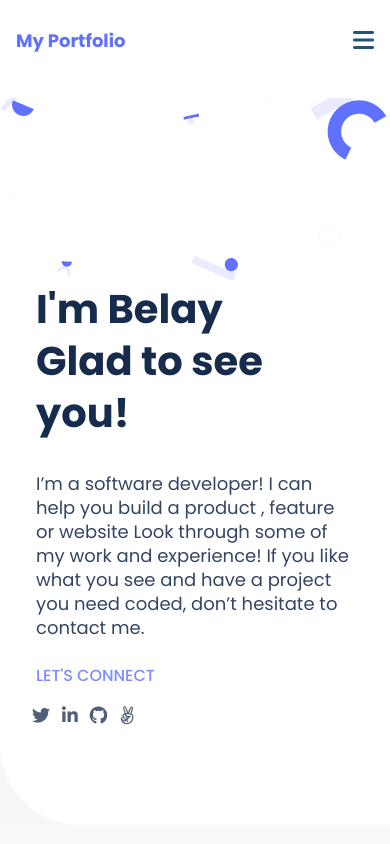
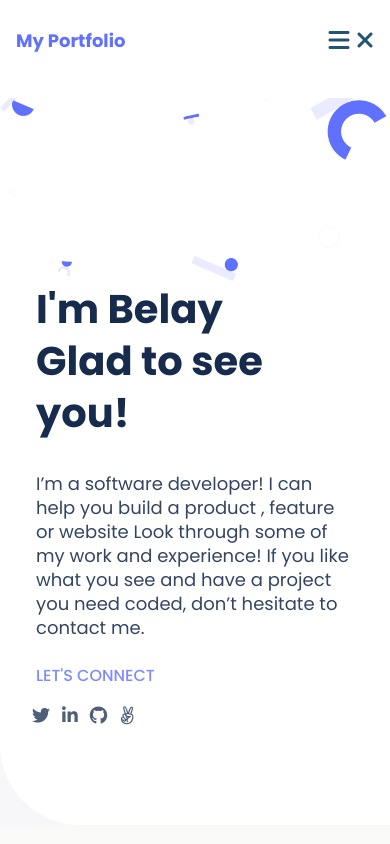
Before and after one commit to belaymit/Portfolio-microverse, a plain HTML site: page index.html in a window 390 px wide. Shown: the top 844 px of the page. Drawn offline with Linux system fonts and the light colour scheme.

Commit message:
added 'fa-times' class to nav-toggler

```diff
--- a/index.html
+++ b/index.html
@@ -22,6 +22,7 @@
           </div>
           <div class="nav-toggle">
             <i class="fa-solid fa-bars"></i>
+            <i class="fa-solid fa-times"></i>
           </div>
         </div>
         <ul class="links">
```
